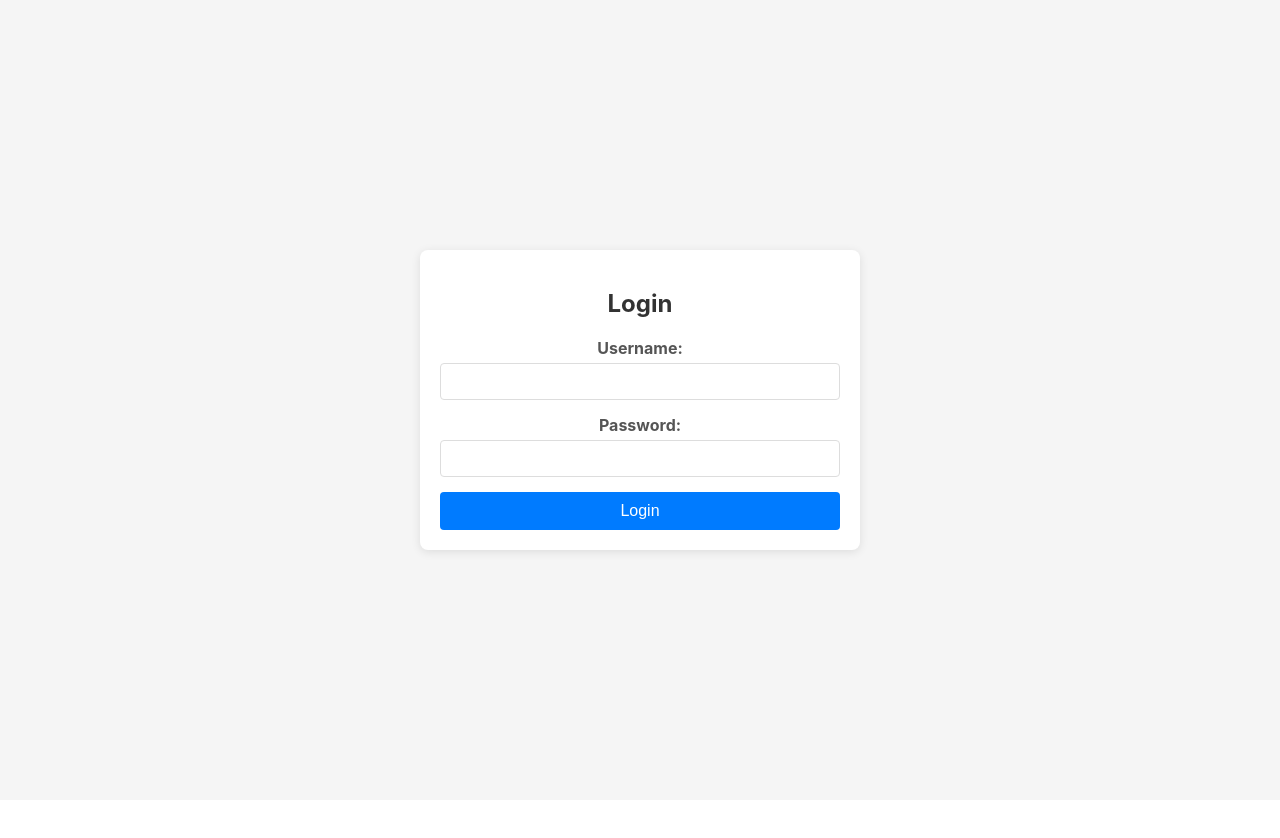
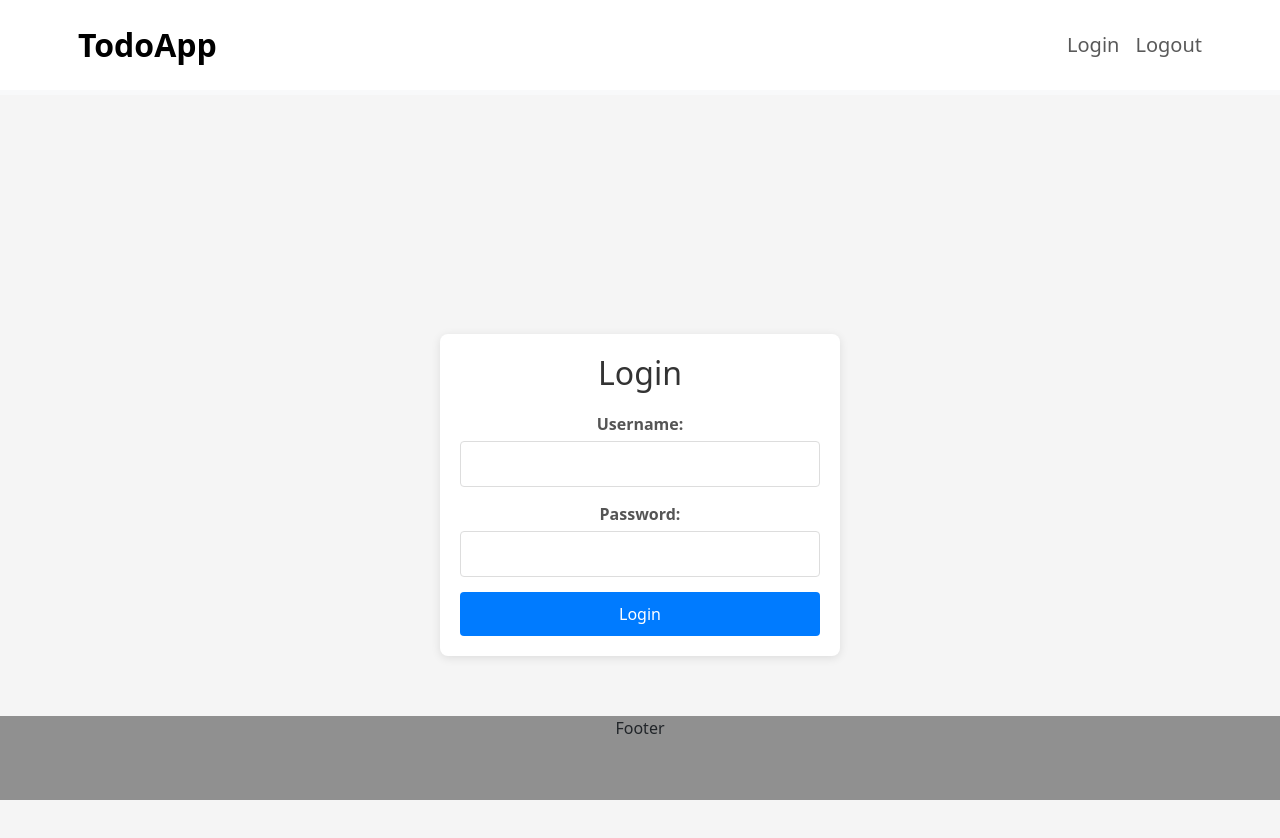
Before and after one commit to KushalR07/React-Todo-app, a React (Create React App) app: page / in a window 1280 px wide. Shown: the top 838 px of the page. Before the commit the page ends 800 px from the top, so only its background shows below. Built offline with nearby package versions, Linux system fonts and the light colour scheme.

Commit message:
phase-2 with use context for login and logout

```diff
--- a/package.json
+++ b/package.json
@@ -7,6 +7,7 @@
     "@testing-library/jest-dom": "^6.9.1",
     "@testing-library/react": "^16.3.2",
     "@testing-library/user-event": "^13.5.0",
+    "bootstrap": "^5.3.8",
     "react": "^19.2.4",
     "react-dom": "^19.2.4",
     "react-router-dom": "^7.13.2",
--- a/src/TodoApp/TodoApp.jsx
+++ b/src/TodoApp/TodoApp.jsx
@@ -1,19 +1,26 @@
 import Login from '../components/Login/Login'
 import Welcome from '../components/Welcome/Welcome'
 import ErrorComponent from '../components/ErrorComponent'
+import TodoList from '../components/TodoList/TodoList'
+import Header from '../components/Header'
+import Footer from '../components/Footer/Footer'
+import Logout from '../components/Logout'
 import {BrowserRouter as Router, Routes, Route} from 'react-router-dom'
 
 const TodoApp=()=>{
     return (
       <>
         <Router>
+          <Header />
           <Routes>
             <Route path="/login" element={<Login />}></Route>
             <Route path="/" element={<Login />}></Route>
             <Route path="/welcome/:username" element={<Welcome />}></Route>
             <Route path="*" element={<ErrorComponent />}></Route>
-
+            <Route path='/todos' element={<TodoList/>}></Route>
+            <Route  path='/logout' element={<Logout />}/>
           </Routes>
+          <Footer />
         </Router>
       </>
     );
--- /dev/null
+++ b/src/components/Footer/Footer.css
@@ -0,0 +1,7 @@
+.footer-section{
+    position: fixed;
+    bottom: 0%;
+    width: 100%;
+    height: 84px;
+    background-color: #909090;
+}
--- /dev/null
+++ b/src/components/Footer/Footer.jsx
@@ -0,0 +1,7 @@
+import './Footer.css'
+const Footer = () => {
+  return (
+    <div className="footer-section">Footer</div>
+  )
+}
+export default Footer
--- /dev/null
+++ b/src/components/Header.jsx
@@ -0,0 +1,55 @@
+import { Link } from "react-router-dom";
+import { useAuth } from "../security/Authcontext";
+const Header = () => {
+  const authContext = useAuth();
+  const isAuthenticated = authContext.isAuthenticated;
+  const username = authContext.username;
+
+  function logout() {
+    authContext.logout();
+  }
+  return (
+    <header className="border-bottom border-light border-5 p-2">
+      <div className="container">
+        <div className="row">
+          <nav className="navbar navbar-expand-lg">
+            <a className="navbar-brand ms-2 fs-2 fw-bold text-black">TodoApp</a>
+            <div className="collapse navbar-collapse">
+              <ul className="navbar-nav">
+                <li className="nav-item fs-5">
+                  {isAuthenticated && (
+                    <Link className="nav-link" to={`/welcome/${username}`}>
+                      Home
+                    </Link>
+                  )}
+                </li>
+                <li className="nav-item fs-5">
+                  {isAuthenticated && (
+                    <Link className="nav-link" to="/todos">
+                      Todos
+                    </Link>
+                  )}
+                </li>
+              </ul>
+            </div>
+            <ul className="navbar-nav">
+              <li className="nav-item fs-5">
+                {!isAuthenticated && (
+                  <Link className="nav-link" to="/login">
+                    Login
+                  </Link>
+                )}
+              </li>
+              <li className="nav-item fs-5">
+                <Link className="nav-link" to="/logout">
+                  Logout
+                </Link>
+              </li>
+            </ul>
+          </nav>
+        </div>
+      </div>
+    </header>
+  );
+}
+export default Header
--- a/src/components/Login/Login.jsx
+++ b/src/components/Login/Login.jsx
@@ -1,11 +1,12 @@
 import './Login.css'
 import { useState } from 'react';
 import { useNavigate } from 'react-router-dom';
+import { useAuth } from '../../security/Authcontext';
 
 const Login = () => {
 
     const navigate = useNavigate();
-
+    const authContext = useAuth();
     const [username,setUsername] = useState('');
     const [password,setPassword] = useState('');
     const [errorMessage, seterrorMessage]=useState(false);
@@ -13,20 +14,24 @@ const Login = () => {
 
     const handleUsernameChange = (event)=>
     {
-        setUsername(event.target.value);
+        setUsername(prev=>event.target.value);
     }
 
     const handlePasswordChange = (event)=>{
-        setPassword(event.target.value);
+        setPassword(prev=>event.target.value);
 
     }
     const userAuthenticate =()=>{
-        if(username === "Kushal"  && password === "dummy"){
+        const success = authContext.login(username, password);
+        if(success){
             navigate(`/welcome/${username}`);
-        }
-        else{
+        } else {
             seterrorMessage(true);
         }
+    }
+    function handleSubmit(event){
+      event.preventDefault();
+        userAuthenticate();
     }
 
     // function navigateToWelcome(){
@@ -39,7 +44,7 @@ const Login = () => {
       <div className="login-form">
         <h2>Login</h2>
         {errorMessage && <div>Invalid credentials, Please try again.</div>}
-        <form>
+        <form onSubmit={handleSubmit}>
           <div className="form-group">
             <label htmlFor="username">Username:</label>
             <input
@@ -63,7 +68,7 @@ const Login = () => {
           <button
             type="submit"
             className="login-button"
-            onClick={userAuthenticate}
+            autoComplete="off"
           >
             Login
           </button>
--- /dev/null
+++ b/src/components/Logout.jsx
@@ -0,0 +1,8 @@
+const Logout = () => {
+  return (
+    <h3>
+        You have successfully logged out.
+    </h3>
+  )
+}
+export default Logout
--- /dev/null
+++ b/src/components/TodoList/TodoList.jsx
@@ -0,0 +1,56 @@
+const TodoList =()=>{
+
+    const todos = [
+      {
+        id: 1,
+        description: "Learn React",
+        isDone: false,
+        // TargetDate: new Date(),
+      },
+      {
+        id: 2,
+        description: "Learn Full stack development",
+        isDone: false,
+        // TargetDate: new Date(),
+      },
+      {
+        id: 3,
+        description: "Learn Spring boot",
+        isDone: false,
+        // TargetDate: new Date(),
+      },
+    ];
+    return (
+      <>
+        <div className="container mt-5 mb-5">
+          <h2 className="mb-4">Your Todo List</h2>
+          <table className="table table-striped table-hover table-bordered">
+            <thead className="table-dark">
+              <tr>
+                <th>ID</th>
+                <th>Description</th>
+                <th>Status</th>
+                {/* <th>Target Date</th> */}
+              </tr>
+            </thead>
+            <tbody>
+              {todos.map((todo) => (
+                <tr key={todo.id}>
+                  <td>{todo.id}</td>
+                  <td>{todo.description}</td>
+                  <td>
+                    <span className={`badge ${todo.isDone ? 'bg-success' : 'bg-warning'}`}>
+                      {todo.isDone ? 'Done' : 'Pending'}
+                    </span>
+                  </td>
+                  {/* <td>{todo.TargetDate}</td> */}
+                </tr>
+              ))}
+            </tbody>
+          </table>
+        </div>
+      </>
+    );
+}
+
+export default TodoList;
--- a/src/components/Welcome/Welcome.jsx
+++ b/src/components/Welcome/Welcome.jsx
@@ -1,9 +1,13 @@
 import { useParams } from "react-router-dom";
+import { Link } from "react-router-dom";
 
 const Welcome = () => {
     const {username} = useParams();
   return (
-    <h2>Welcome, {username}</h2>
-  )
+    <>
+      <h2>Welcome, {username}</h2>
+      <div>Manage your todos <Link to="/todos">here</Link></div>
+    </>
+  );
 }
 export default Welcome;
--- a/src/index.js
+++ b/src/index.js
@@ -3,11 +3,15 @@ import ReactDOM from 'react-dom/client';
 import './index.css';
 import App from './App';
 import reportWebVitals from './reportWebVitals';
+import 'bootstrap/dist/css/bootstrap.min.css';
+import { AuthProvider } from './security/Authcontext';
 
 const root = ReactDOM.createRoot(document.getElementById('root'));
 root.render(
   <React.StrictMode>
-    <App />
+    <AuthProvider>
+      <App />
+    </AuthProvider>
   </React.StrictMode>
 );
 
--- /dev/null
+++ b/src/security/Authcontext.js
@@ -0,0 +1,31 @@
+import { useState , createContext, useContext} from "react";
+
+export const Authcontext = createContext();
+export const useAuth=()=>useContext(Authcontext);
+export  function AuthProvider({children}){
+    const [isAuthenticated, setAuthenticated]= useState(false);
+    const [username,setUsername] =useState(null);
+
+    function login(username, password){
+        if(username === 'Kushal' && password === 'dummy'){
+            setAuthenticated(true);
+            setUsername(username);
+            return true;
+        } else {
+            setAuthenticated(false);
+            setUsername(null);
+            return false;
+        }
+    }
+
+    function logout(){
+        setAuthenticated(false);
+        setUsername(null);
+    }
+
+    return (
+      <Authcontext.Provider value={{ isAuthenticated, setAuthenticated, username, login, logout }}>
+        {children}
+      </Authcontext.Provider>
+    );
+}
```
Also changed, not shown: 1 other file (tests, documents, lock files or other folders). Lines whose indentation alone changed are shown as unchanged.
